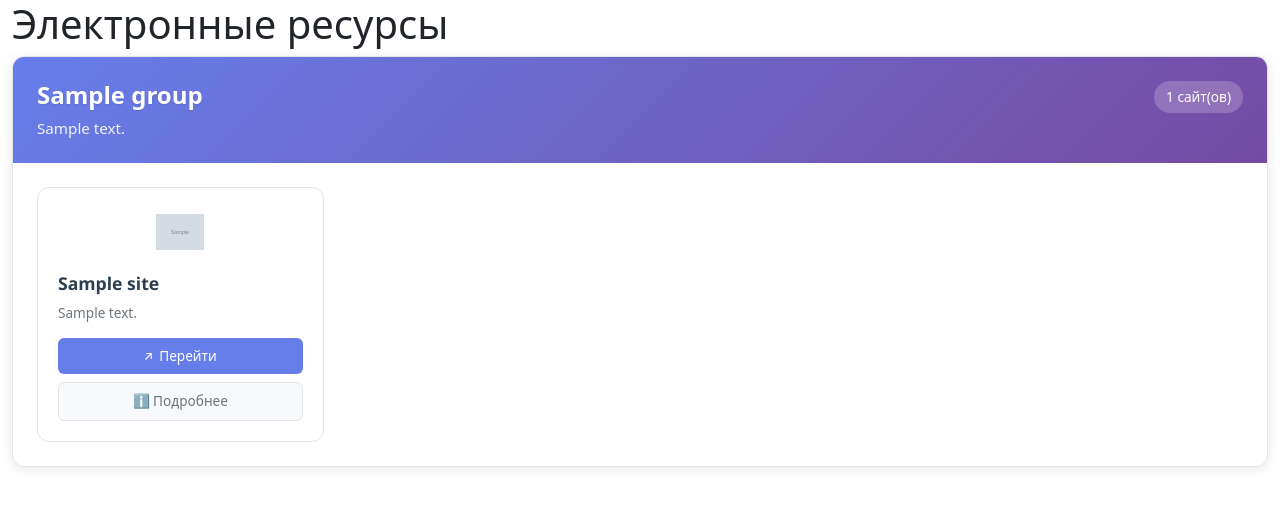
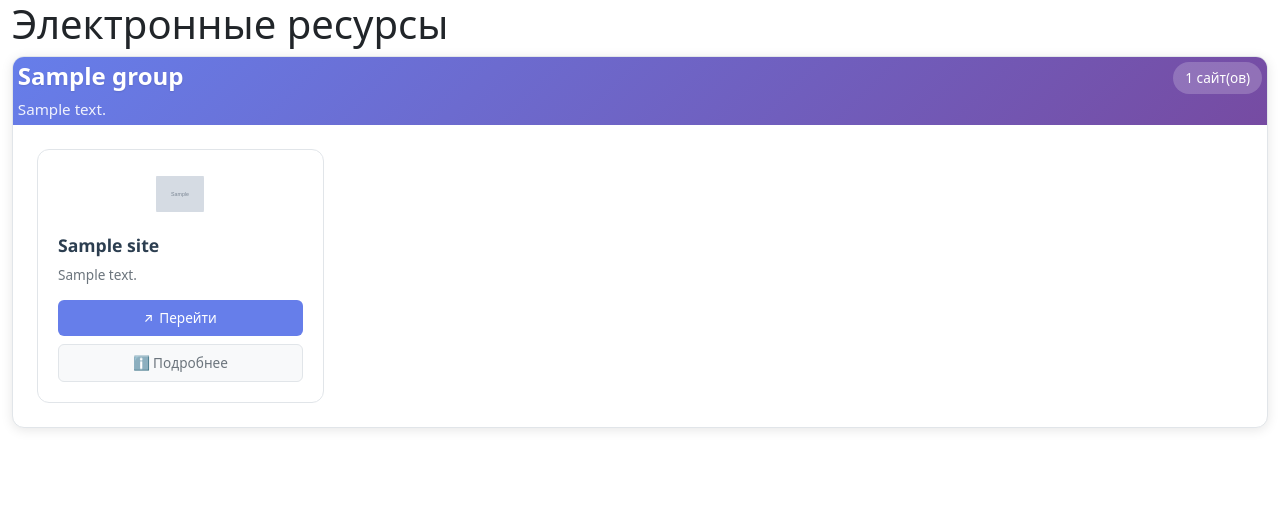
Before and after one commit to ForeverAlone12/bookmarks, a Flask app: page / in a window 1280 px wide. Shown: the top 507 px of the page. Run offline with Flask 3, Linux system fonts and the light colour scheme; tables that the repository leaves empty hold one stand-in row (values such as "Sample post"); grey boxes marked "Sample" are stand-in pictures; some libraries are stand-ins or nearby versions.

Commit message:
Отступ в названии заголовка

```diff
--- a/static/css/style.css
+++ b/static/css/style.css
@@ -12,7 +12,7 @@
     display: flex;
     justify-content: space-between;
     align-items: flex-start;
-    padding: 24px;
+    padding: 0.3rem;
     background: linear-gradient(135deg, #667eea 0%, #764ba2 100%);
     color: white;
 }
```
